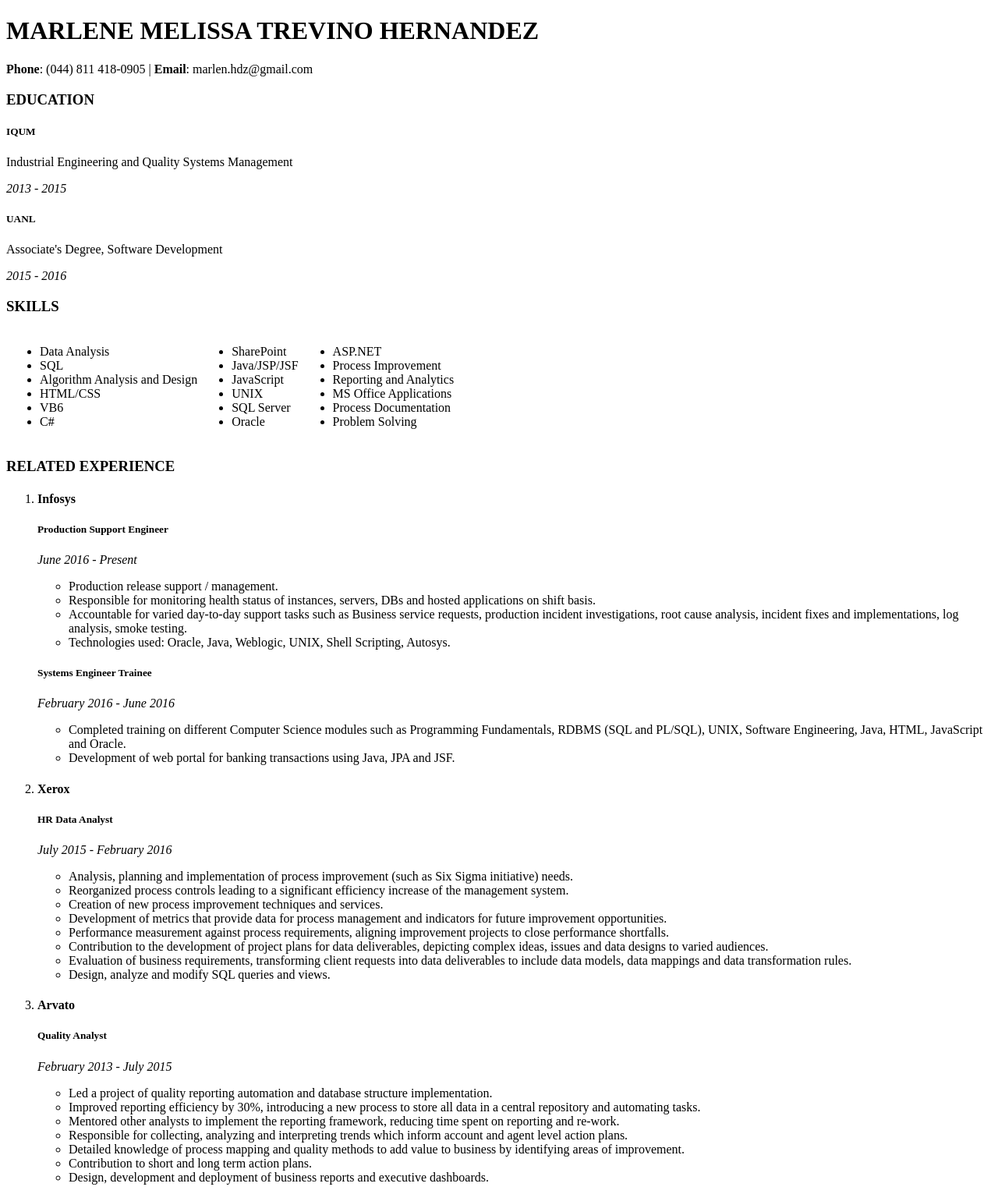
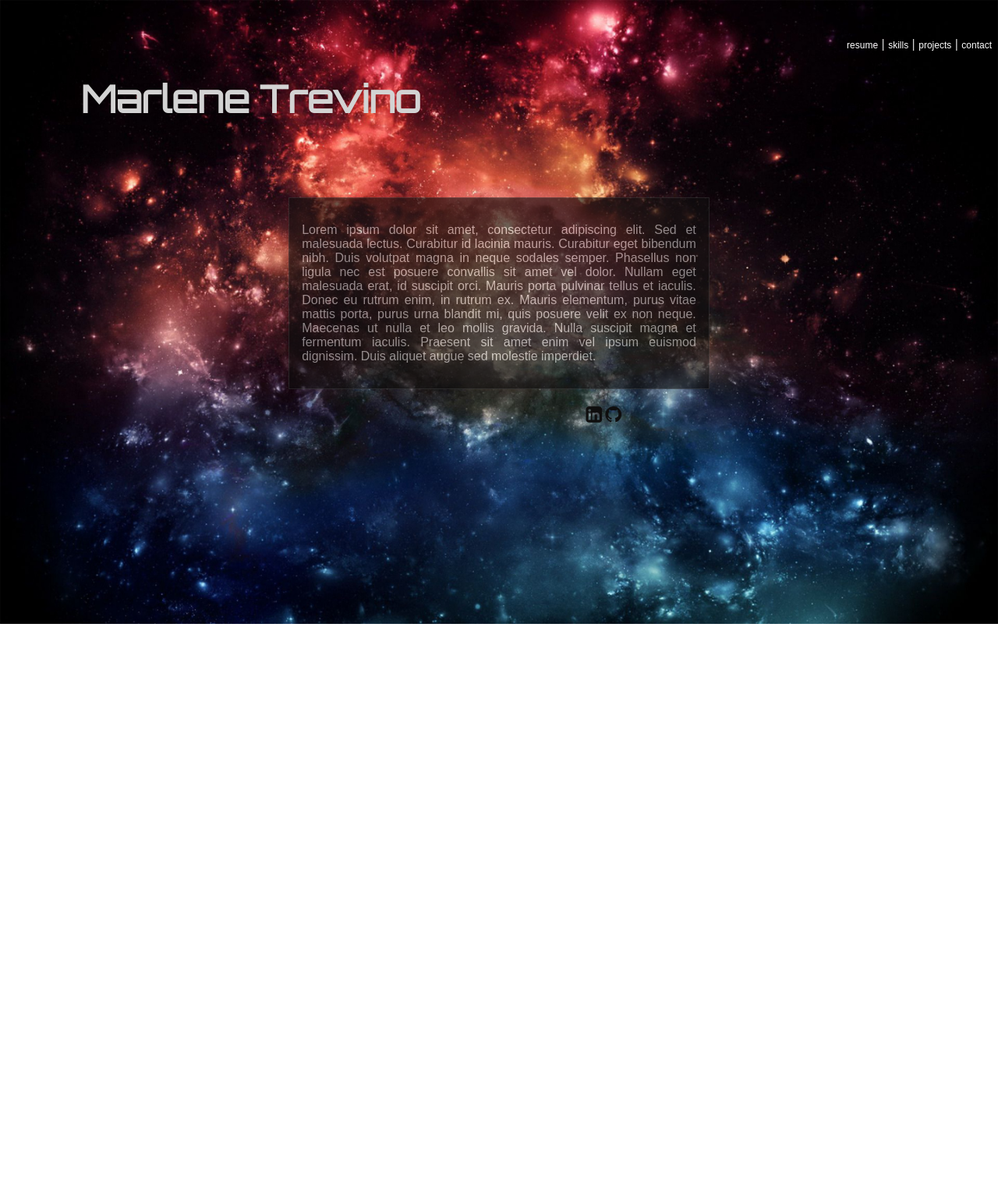
Before and after one commit to mhdz9/mhdz9.github.io, a plain HTML site: page index.html in a window 1280 px wide. Shown: the top 1522 px of the page at 78% size. After the commit the page ends 800 px from the top, so only its background shows below. Drawn offline with Linux system fonts and the light colour scheme.

Commit message:
Added some CSS tweaks

```diff
--- a/index.html
+++ b/index.html
@@ -1,152 +1,38 @@
 <!DOCTYPE html>
 <html>
   <head>
+    <link type="text/css" rel="stylesheet" href="stylesheet.css">
+    <link href="https://fonts.googleapis.com/css?family=Orbitron" rel="stylesheet">
+    <meta name="viewport" content="width=device-width, initial-scale=1">
+    <link rel="stylesheet" href="https://cdnjs.cloudflare.com/ajax/libs/font-awesome/4.7.0/css/font-awesome.min.css">
     <meta charset="utf-8">
-	<title>Marlene Melissa Trevino Hernandez</title>
+    <title>Marlene Trevino Portfolio</title>
   </head>
   <body>
-	<div class="header">
-		<h1>MARLENE MELISSA TREVINO HERNANDEZ</h1>
-		<p><b>Phone</b>: (044) 811 418-0905 | <b>Email</b>: marlen.hdz@gmail.com</p>
+    <nav>
+      <a href="">resume</a> |
+      <a href="">skills</a> |
+      <a href="">projects</a> |
+      <a href="">contact</a>
+    </nav>
+    <h1>Marlene Trevino</h1>
+    <div class="clear">
     </div>
-	<div class="education">
-		<h3>EDUCATION</h3>
-		<h5>IQUM</h5>
-		<p>Industrial Engineering and Quality Systems Management</p>
-		<p><i>2013 - 2015</i></p>
-		<h5>UANL</h5>
-		<p>Associate's Degree, Software Development</p>
-		<p><i>2015 - 2016</i></p>
+    <section>
+      <div class="summary">
+        <p>Lorem ipsum dolor sit amet, consectetur adipiscing elit. Sed et malesuada lectus.
+          Curabitur id lacinia mauris. Curabitur eget bibendum nibh. Duis volutpat magna in neque sodales semper.
+          Phasellus non ligula nec est posuere convallis sit amet vel dolor.
+          Nullam eget malesuada erat, id suscipit orci. Mauris porta pulvinar tellus et iaculis.
+          Donec eu rutrum enim, in rutrum ex. Mauris elementum, purus vitae mattis porta, purus urna blandit mi,
+          quis posuere velit ex non neque. Maecenas ut nulla et leo mollis gravida.
+          Nulla suscipit magna et fermentum iaculis. Praesent sit amet enim vel ipsum euismod dignissim.
+          Duis aliquet augue sed molestie imperdiet.</p>
       </div>
-	<div class="skills">
-		<h3>SKILLS</h3>
-		<table>
-			<tr>
-				<td>
-					<ul>
-						<li>Data Analysis</li>
-						<li>SQL</li>
-						<li>Algorithm Analysis and Design</li>
-						<li>HTML/CSS</li>
-						<li>VB6</li>
-						<li>C#</li>
-					</ul>
-				</td>
-				<td>
-					<ul>
-						<li>SharePoint</li>
-						<li>Java/JSP/JSF</li>
-						<li>JavaScript</li>
-						<li>UNIX</li>
-						<li>SQL Server</li>
-						<li>Oracle</li>
-					</ul>
-				</td>
-				<td>
-					<ul>
-						<li>ASP.NET</li>
-						<li>Process Improvement</li>
-						<li>Reporting and Analytics</li>
-						<li>MS Office Applications</li>
-						<li>Process Documentation</li>
-						<li>Problem Solving</li>
-					</ul>
-				</td>
-			</tr>
-		</table>
-	</div>
-	<div class="experience">
-		<h3>RELATED EXPERIENCE</h3>
-		<ol>
-			<li>
-				<h4>Infosys</h4>
-				<h5>Production Support Engineer</h5>
-				<p><i>June 2016 - Present</i></p>
-				<ul>
-					<li>Production release support / management.</li>
-					<li>Responsible for monitoring health status of instances, servers, DBs and hosted 	applications on shift basis.</li>
-					<li>Accountable for varied day-to-day support tasks such as Business
-					service requests, production incident investigations, root cause
-					analysis, incident fixes and implementations, log analysis, smoke
-					testing.</li>
-					<li>Technologies used: Oracle, Java, Weblogic, UNIX, Shell Scripting,
-					Autosys.</li>
-				</ul>
-				<h5>Systems Engineer Trainee</h5>
-				<p><i>February 2016 - June 2016</i></p>
-				<ul>
-					<li>Completed training on different Computer Science modules
-					such as Programming Fundamentals, RDBMS (SQL and PL/SQL), UNIX,
-					Software Engineering, Java, HTML, JavaScript and Oracle.</li>
-					<li>Development of web portal for banking transactions using
-					Java, JPA and JSF.</li>
-				</ul>
-			</li>
-			<li>
-				<h4>Xerox</h4>
-				<h5>HR Data Analyst</h5>
-				<p><i>July 2015 - February 2016</i></p>
-				<ul>
-					<li>Analysis, planning and implementation of process improvement
-					(such as Six Sigma initiative) needs.</li>
-					<li>Reorganized process controls leading to a significant efficiency
-					increase of the management system.</li>
-					<li>Creation of new process improvement techniques and services.</li>
-					<li>Development of metrics that provide data for process management
-					and indicators for future improvement opportunities.</li>
-					<li>Performance measurement against process requirements, aligning
-					improvement projects to close performance shortfalls.</li>
-					<li>Contribution to the development of project plans for data
-					deliverables, depicting complex ideas, issues and data designs
-					to varied audiences.</li>
-					<li>Evaluation of business requirements, transforming client requests
-					into data deliverables to include data models, data mappings
-					and data transformation rules.</li>
-					<li>Design, analyze and modify SQL queries and views.</li>
-				</ul>
-			</li>
-			<li>
-				<h4>Arvato</h4>
-				<h5>Quality Analyst</h5>
-				<p><i>February 2013 - July 2015</i></p>
-				<ul>
-					<li>Led a project of quality reporting automation and database
-					structure implementation.</li>
-					<li>Improved reporting efficiency by 30%, introducing a new process
-					to store all data in a central repository and automating tasks.</li>
-					<li>Mentored other analysts to implement the reporting framework,
-					reducing time spent on reporting and re-work.</li>
-					<li>Responsible for collecting, analyzing and interpreting trends
-					which inform account and agent level action plans.</li>
-					<li>Detailed knowledge of process mapping and quality methods
-					to add value to business by identifying areas of improvement.</li>
-					<li>Contribution to short and long term action plans.</li>
-					<li>Design, development and deployment of business reports
-					and executive dashboards.</li>
-				</ul>
-			</li>
-		</ol>
-	</div>
-	<div class="languages">
-		<h3>LANGUAGES</h3>
-		<table>
-			<tr>
-				<td><b>Spanish</b></td>
-				<td>Native speaker</td>
-			</tr>
-			<tr>
-				<td><b>English</b></td>
-				<td>Advanced business communication proficiency</td>
-			</tr>
-			<tr>
-				<td><b>German</b></td>
-				<td>Elementary proficiency</td>
-			</tr>
-		</table>
-	</div>
-	<br>
-	<div class="contacto">
-		<a href="contacto.html">Contacto</a>
-	</div>
+    </section>
+    <footer>
+          <a href="https://mx.linkedin.com/in/marlene-trevino-224974aa"><i class="fa fa-linkedin-square" style="font-size:24px; color:#0F0E0E;"></i></a>
+          <a href="https://github.com/mhdz9"><i class="fa fa-github" style="font-size:24px; color:#0F0E0E;"></i></a>
+    </footer>
   </body>
 </html>
--- /dev/null
+++ b/stylesheet.css
@@ -0,0 +1,72 @@
+html {
+  background: url(img/background2.jpg);
+  background-size: cover;
+  box-sizing: border-box;
+}
+
+body {
+  font-family: sans-serif;
+  color: lightgray;
+  font-size: 1em;
+  margin: 1;
+  padding: 1;
+}
+
+h1 {
+  font-family: 'Orbitron', sans-serif;
+  font-size: 3em;
+  padding: 1em;
+  margin: 1em;
+}
+
+nav {
+  float: right;
+}
+
+nav > a {
+  font-family: sans-serif;
+  display: inline-block;
+  color: white;
+  font-size: 0.75em;
+  text-decoration: none;
+}
+
+a:hover {
+  background-color: white;
+  color: #333;
+}
+
+.summary {
+  margin: auto;
+  display: block;
+  text-align: justify;
+  opacity: 0.6;
+  width: 40%;
+  border: 1px solid #333;
+  background-color: #0F0E0E;
+  padding: 1em;
+}
+
+.clear {
+  clear: both;
+}
+
+footer {
+  margin: auto;
+  display: block;
+  float: right;
+  width: 40%;
+  padding: 20px 15px;
+}
+
+a:visited, a:link, a:active {
+  text-decoration: none;
+  color: none;
+}
+
+/* .fa fa-linkedin-square {
+  text-align: center;
+  font-size:36px;
+  margin: auto;
+  display: block;
+} */
```
Also changed, not shown: contacto.html (deleted, +0 -47 lines), img/background.jpg (added), img/background2.jpg (added). Lines whose indentation alone changed are shown as unchanged.
